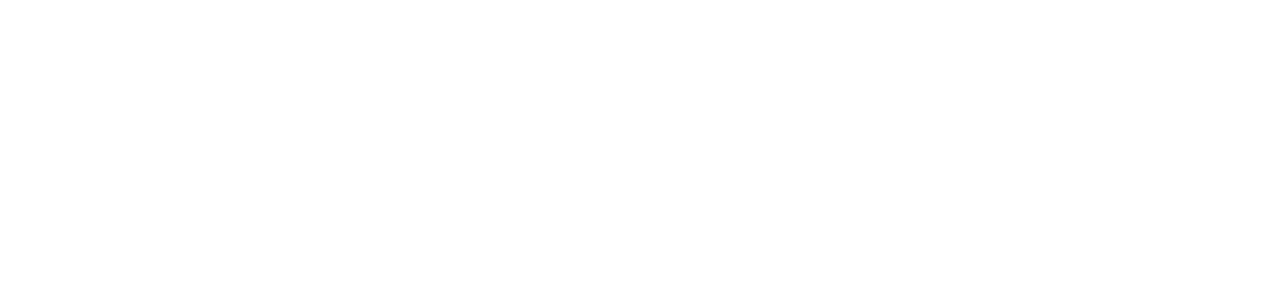
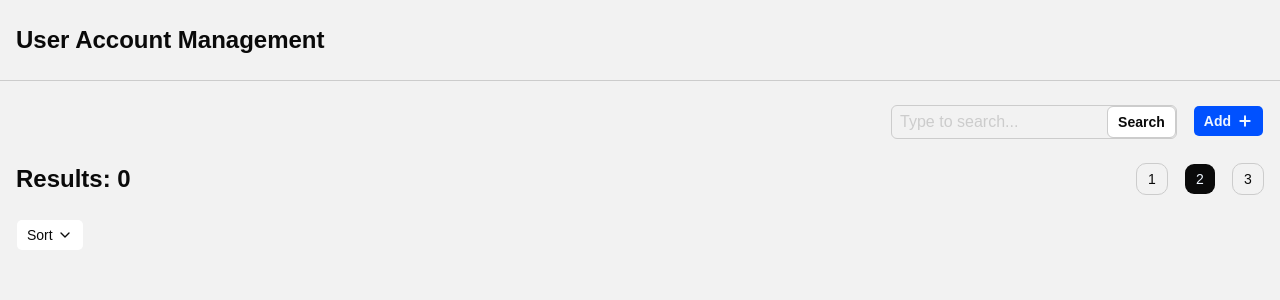
Before and after one commit to vinang0701/newsify-poc, a React (Vite) app in the folder web/: page /users in a window 1280 px wide. Before the commit this address had no page. Shown: the top 300 px of the page. Built offline with nearby package versions, Linux system fonts and the light colour scheme.

Commit message:
touched up users dashboard

```diff
--- a/web/package.json
+++ b/web/package.json
@@ -12,6 +12,7 @@
   "dependencies": {
     "@fontsource-variable/roboto": "^5.2.10",
     "@tailwindcss/vite": "^4.2.2",
+    "@tanstack/react-table": "^8.21.3",
     "class-variance-authority": "^0.7.1",
     "clsx": "^2.1.1",
     "lucide-react": "^1.7.0",
--- a/web/src/App.tsx
+++ b/web/src/App.tsx
@@ -1,10 +1,12 @@
 import { Routes, Route } from "react-router";
 import InstitutionAdminHome from "./institution_admin/home";
+import UsersDashboard from "./institution_admin/users";
 
 function App() {
 	return (
 		<Routes>
 			<Route path="/" element={<InstitutionAdminHome />} />
+			<Route path="/users" element={<UsersDashboard />} />
 		</Routes>
 	);
 }
--- /dev/null
+++ b/web/src/components/ui/pagination.tsx
@@ -0,0 +1,134 @@
+import * as React from "react";
+
+import { cn } from "@/lib/utils";
+import { Button } from "@/components/ui/button";
+import {
+	ChevronLeftIcon,
+	ChevronRightIcon,
+	MoreHorizontalIcon,
+} from "lucide-react";
+
+function Pagination({ className, ...props }: React.ComponentProps<"nav">) {
+	return (
+		<nav
+			role="navigation"
+			aria-label="pagination"
+			data-slot="pagination"
+			className={cn("flex", className)}
+			{...props}
+		/>
+	);
+}
+
+function PaginationContent({
+	className,
+	...props
+}: React.ComponentProps<"ul">) {
+	return (
+		<ul
+			data-slot="pagination-content"
+			className={cn("flex items-center gap-4", className)}
+			{...props}
+		/>
+	);
+}
+
+function PaginationItem({ ...props }: React.ComponentProps<"li">) {
+	return <li data-slot="pagination-item" {...props} />;
+}
+
+type PaginationLinkProps = {
+	isActive?: boolean;
+} & Pick<React.ComponentProps<typeof Button>, "size"> &
+	React.ComponentProps<"a">;
+
+function PaginationLink({
+	className,
+	isActive,
+	size = "icon",
+	...props
+}: PaginationLinkProps) {
+	return (
+		<Button
+			asChild
+			variant={isActive ? "default" : "outline"}
+			size={size}
+			className={
+				isActive ? cn("bg-foreground", className) : cn(className)
+			}
+		>
+			<a
+				aria-current={isActive ? "page" : undefined}
+				data-slot="pagination-link"
+				data-active={isActive}
+				{...props}
+			/>
+		</Button>
+	);
+}
+
+function PaginationPrevious({
+	className,
+	text = "Previous",
+	...props
+}: React.ComponentProps<typeof PaginationLink> & { text?: string }) {
+	return (
+		<PaginationLink
+			aria-label="Go to previous page"
+			size="default"
+			className={cn("pl-1.5!", className)}
+			{...props}
+		>
+			<ChevronLeftIcon data-icon="inline-start" />
+			<span className="hidden sm:block">{text}</span>
+		</PaginationLink>
+	);
+}
+
+function PaginationNext({
+	className,
+	text = "Next",
+	...props
+}: React.ComponentProps<typeof PaginationLink> & { text?: string }) {
+	return (
+		<PaginationLink
+			aria-label="Go to next page"
+			size="default"
+			className={cn("pr-1.5!", className)}
+			{...props}
+		>
+			<span className="hidden sm:block">{text}</span>
+			<ChevronRightIcon data-icon="inline-end" />
+		</PaginationLink>
+	);
+}
+
+function PaginationEllipsis({
+	className,
+	...props
+}: React.ComponentProps<"span">) {
+	return (
+		<span
+			aria-hidden
+			data-slot="pagination-ellipsis"
+			className={cn(
+				"flex size-8 items-center justify-center [&_svg:not([class*='size-'])]:size-4",
+				className,
+			)}
+			{...props}
+		>
+			<MoreHorizontalIcon />
+			<span className="sr-only">More pages</span>
+		</span>
+	);
+}
+
+export {
+	Pagination,
+	PaginationContent,
+	PaginationEllipsis,
+	PaginationItem,
+	PaginationLink,
+	PaginationNext,
+	PaginationPrevious,
+};
--- /dev/null
+++ b/web/src/components/ui/table.tsx
@@ -0,0 +1,114 @@
+import * as React from "react"
+
+import { cn } from "@/lib/utils"
+
+function Table({ className, ...props }: React.ComponentProps<"table">) {
+  return (
+    <div
+      data-slot="table-container"
+      className="relative w-full overflow-x-auto"
+    >
+      <table
+        data-slot="table"
+        className={cn("w-full caption-bottom text-sm", className)}
+        {...props}
+      />
+    </div>
+  )
+}
+
+function TableHeader({ className, ...props }: React.ComponentProps<"thead">) {
+  return (
+    <thead
+      data-slot="table-header"
+      className={cn("[&_tr]:border-b", className)}
+      {...props}
+    />
+  )
+}
+
+function TableBody({ className, ...props }: React.ComponentProps<"tbody">) {
+  return (
+    <tbody
+      data-slot="table-body"
+      className={cn("[&_tr:last-child]:border-0", className)}
+      {...props}
+    />
+  )
+}
+
+function TableFooter({ className, ...props }: React.ComponentProps<"tfoot">) {
+  return (
+    <tfoot
+      data-slot="table-footer"
+      className={cn(
+        "border-t bg-muted/50 font-medium [&>tr]:last:border-b-0",
+        className
+      )}
+      {...props}
+    />
+  )
+}
+
+function TableRow({ className, ...props }: React.ComponentProps<"tr">) {
+  return (
+    <tr
+      data-slot="table-row"
+      className={cn(
+        "border-b transition-colors hover:bg-muted/50 data-[state=selected]:bg-muted",
+        className
+      )}
+      {...props}
+    />
+  )
+}
+
+function TableHead({ className, ...props }: React.ComponentProps<"th">) {
+  return (
+    <th
+      data-slot="table-head"
+      className={cn(
+        "h-10 px-2 text-left align-middle font-medium whitespace-nowrap text-foreground [&:has([role=checkbox])]:pr-0",
+        className
+      )}
+      {...props}
+    />
+  )
+}
+
+function TableCell({ className, ...props }: React.ComponentProps<"td">) {
+  return (
+    <td
+      data-slot="table-cell"
+      className={cn(
+        "p-2 align-middle whitespace-nowrap [&:has([role=checkbox])]:pr-0",
+        className
+      )}
+      {...props}
+    />
+  )
+}
+
+function TableCaption({
+  className,
+  ...props
+}: React.ComponentProps<"caption">) {
+  return (
+    <caption
+      data-slot="table-caption"
+      className={cn("mt-4 text-sm text-muted-foreground", className)}
+      {...props}
+    />
+  )
+}
+
+export {
+  Table,
+  TableHeader,
+  TableBody,
+  TableFooter,
+  TableHead,
+  TableRow,
+  TableCell,
+  TableCaption,
+}
--- a/web/src/index.css
+++ b/web/src/index.css
@@ -50,7 +50,7 @@
 }
 
 :root {
-	--background: oklch(1 0 0);
+	--background: oklch(96.115% 0.00011 271.152);
 	--foreground: oklch(0.145 0 0);
 	--card: oklch(1 0 0);
 	--card-foreground: oklch(0.145 0 0);
@@ -65,7 +65,7 @@
 	--accent: oklch(0.97 0 0);
 	--accent-foreground: oklch(0.205 0 0);
 	--destructive: oklch(0.577 0.245 27.325);
-	--border: oklch(0.922 0 0);
+	--border: oklch(0.8452 0 0);
 	--input: oklch(0.922 0 0);
 	--ring: oklch(0.708 0 0);
 	--chart-1: oklch(0.87 0 0);
@@ -86,7 +86,7 @@
 }
 
 .dark {
-	--background: oklch(0.145 0 0);
+	--background: oklch(21.779% 0.00002 271.152);
 	--foreground: oklch(0.985 0 0);
 	--card: oklch(0.205 0 0);
 	--card-foreground: oklch(0.985 0 0);
--- /dev/null
+++ b/web/src/institution_admin/users.tsx
@@ -0,0 +1,73 @@
+import React from "react";
+import { Button } from "../components/ui/button";
+import { ChevronDown, Plus } from "lucide-react";
+import {
+	Pagination,
+	PaginationContent,
+	PaginationEllipsis,
+	PaginationItem,
+	PaginationLink,
+	PaginationNext,
+	PaginationPrevious,
+} from "@/components/ui/pagination";
+
+const UsersDashboard = () => {
+	return (
+		<div className="">
+			{/* Right Section */}
+			<div className="flex flex-col gap-3">
+				{/* Header */}
+				<div className="px-4 py-6 text-2xl font-bold border-b border-border">
+					User Account Management
+				</div>
+				<section className="flex flex-col py-3 px-4 gap-6">
+					{/* Search and Add */}
+					<div className="flex flex-row justify-end gap-4">
+						<div className="border border-border rounded-sm">
+							<input
+								type="text"
+								placeholder="Type to search..."
+								className="placeholder:text-border pl-2"
+							/>
+							<Button className="rounded-sm border border-border text-foreground bg-card font-semibold">
+								Search
+							</Button>
+						</div>
+						<Button className="rounded-sm font-semibold">
+							Add
+							<Plus strokeWidth={3} />
+						</Button>
+					</div>
+					{/* Results and Pagination */}
+					<div className="flex flex-row justify-between items-center">
+						<div className="flex flex-row items-center font-bold text-2xl">
+							Results: 0
+						</div>
+						<Pagination className="">
+							<PaginationContent>
+								<PaginationItem>
+									<PaginationLink href="#">1</PaginationLink>
+								</PaginationItem>
+								<PaginationItem>
+									<PaginationLink href="#" isActive>
+										2
+									</PaginationLink>
+								</PaginationItem>
+								<PaginationItem>
+									<PaginationLink href="#">3</PaginationLink>
+								</PaginationItem>
+							</PaginationContent>
+						</Pagination>
+					</div>
+					{/* Sort Button */}
+					<Button className="flex flex-row items-center gap-1 text-foreground bg-card rounded-sm w-fit">
+						Sort
+						<ChevronDown />
+					</Button>
+				</section>
+			</div>
+		</div>
+	);
+};
+
+export default UsersDashboard;
--- a/web/tsconfig.app.json
+++ b/web/tsconfig.app.json
@@ -7,6 +7,11 @@
 		"module": "ESNext",
 		"types": ["vite/client"],
 		"skipLibCheck": true,
+
+		"baseUrl": ".",
+		"paths": {
+			"@/*": ["./src/*"]
+		},
 
 		/* Bundler mode */
 		"moduleResolution": "bundler",
```
Also changed, not shown: 1 other file (tests, documents, lock files or other folders). Lines whose indentation alone changed are shown as unchanged.
